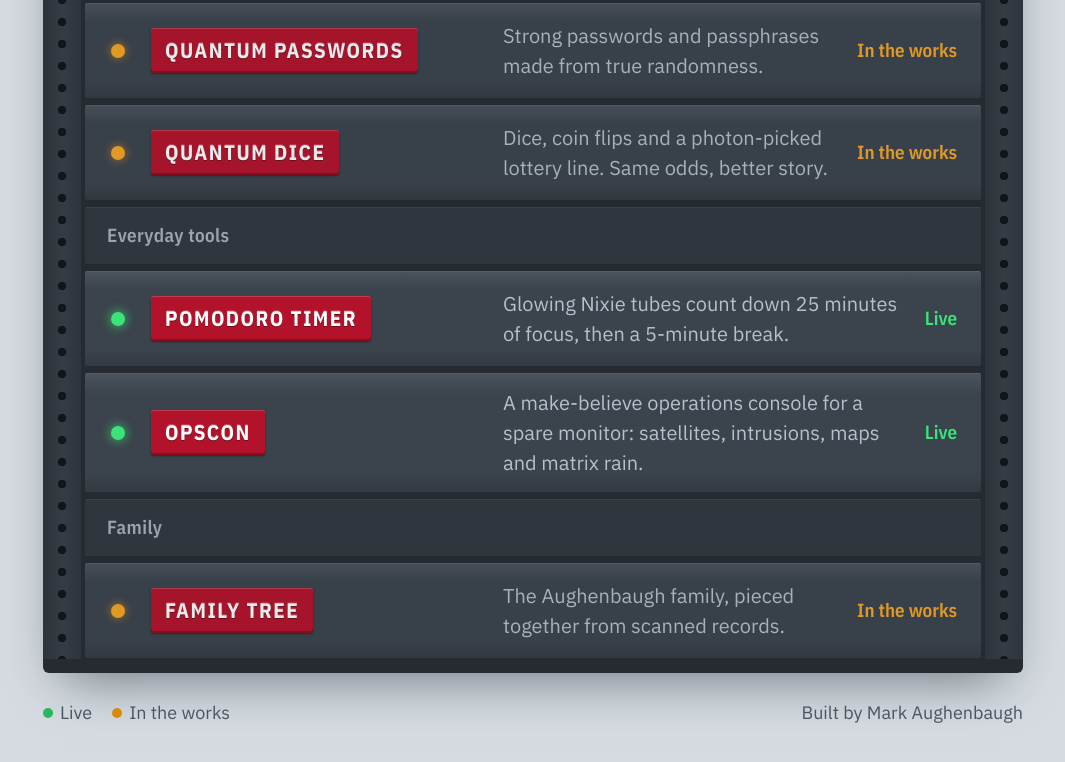
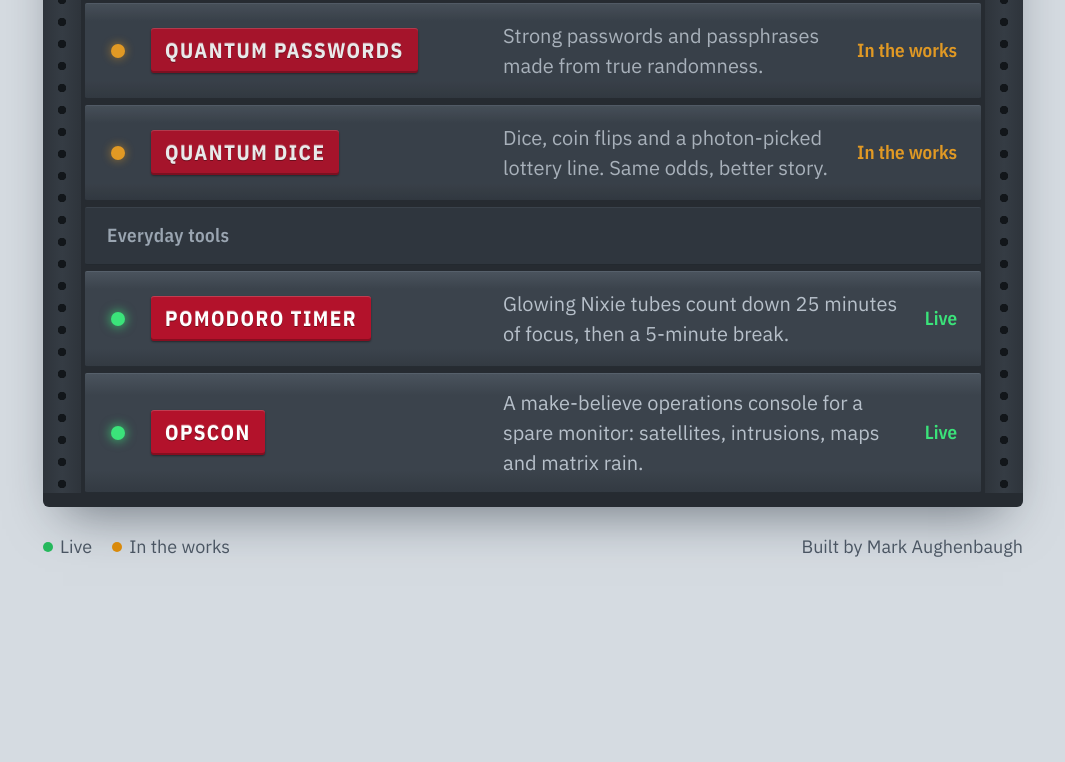
Before and after one commit to MarkAugie/augielab, a plain HTML site: page index.html in a window 1280 px wide. Shown: the part 701-1463 px from the top of the page, without its empty margins (107-1172 px from the left). After the commit the page ends 1325 px from the top, so only its background shows below. Drawn offline with nearby package versions, Linux system fonts and the light colour scheme.

Commit message:
Remove family tree unit; it will live on aughenbaugh.com
Co-Authored-By: Claude Opus 5.5 <noreply@anthropic.com>
Claude-Session: https://claude.ai/code/session_01AcW2Z1YnTS94fBfVP5FtrL

```diff
--- a/index.html
+++ b/index.html
@@ -4,7 +4,7 @@
 <meta charset="utf-8">
 <meta name="viewport" content="width=device-width, initial-scale=1">
 <title>AugieLab</title>
-<meta name="description" content="Small things Mark Aughenbaugh builds, mostly for fun: quantum experiments, everyday tools and family history.">
+<meta name="description" content="Small things Mark Aughenbaugh builds, mostly for fun: quantum experiments and everyday tools.">
 <meta property="og:type" content="website">
 <meta property="og:url" content="https://augielab.dev/">
 <meta property="og:title" content="AugieLab">
@@ -165,14 +165,6 @@
       <span class="state">Live</span>
     </a>
 
-    <div class="blank" role="heading" aria-level="2">Family</div>
-
-    <div class="unit building">
-      <span class="led" aria-hidden="true"></span>
-      <span class="tape">Family tree</span>
-      <span class="desc">The Aughenbaugh family, pieced together from scanned records.</span>
-      <span class="state">In the works</span>
-    </div>
 
   </div>
   <div class="rail" aria-hidden="true"></div>
```
